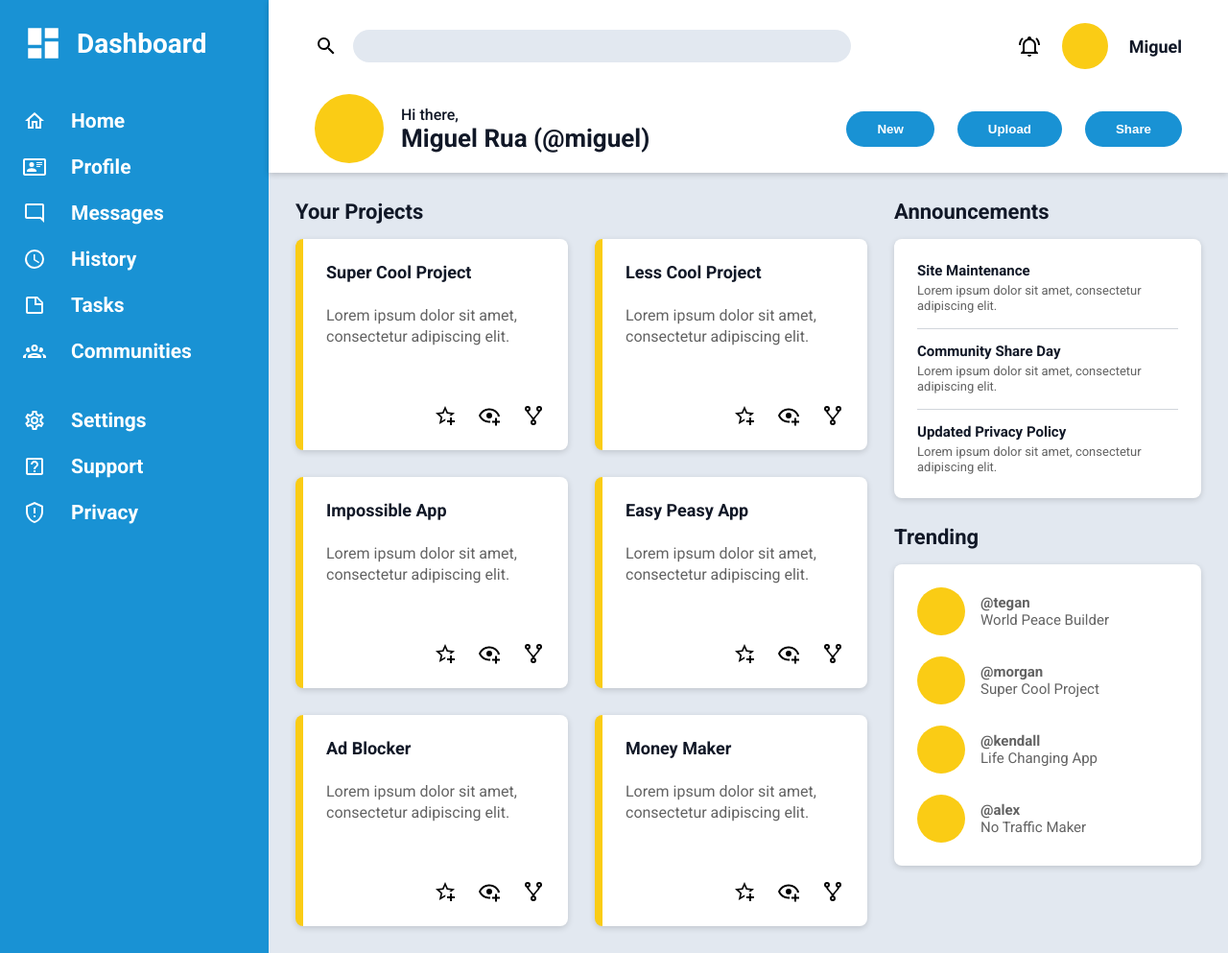
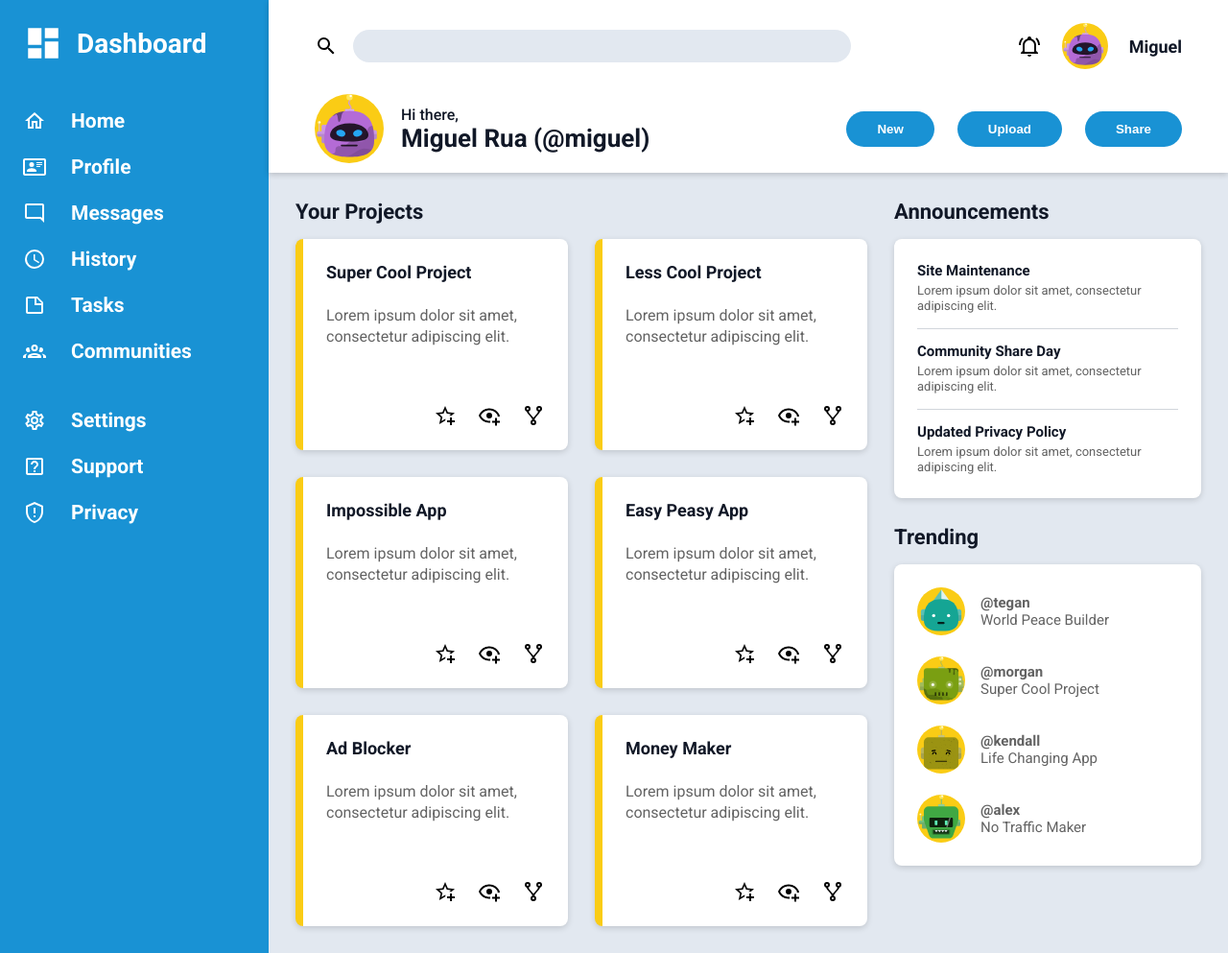
Before and after one commit to MiguelRcol/Admin_panel, a plain HTML site: page index.html in a window 1280 px wide. Shown: the whole page at 96% size. Drawn offline with Linux system fonts and the light colour scheme.

Commit message:
Add new avatar SVGs for user profiles
- Introduced avatar4.svg featuring a unique design with antennas and a square head.
- Added avatar5.svg with a round head and a crooked antenna, showcasing a different color palette and facial features.

```diff
--- a/index.html
+++ b/index.html
@@ -45,14 +45,14 @@
 
         <div class="user-info">
           <img src="./img/bell-ring-outline.svg" alt="" class="header-icon">
-          <div class="small-avatar"></div>
+          <img src="./img/avatar5.svg" alt="Miguel avatar" class="small-avatar avatar">
           <strong>Miguel</strong>
         </div>
       </div>
 
       <div class="header-bottom">
         <div class="greeting">
-          <div class="large-avatar"></div>
+          <img src="./img/avatar5.svg" alt="Miguel avatar" class="large-avatar avatar">
 
           <div>
             <p>Hi there,</p>
@@ -168,7 +168,7 @@
 
           <div class="side-card trending-card">
             <div class="trend">
-              <div class="trend-avatar"></div>
+              <img src="./img/avatar1.svg" alt="Tegan avatar" class="trend-avatar avatar">
               <div>
                 <p class="username">@tegan</p>
                 <p class="project-name">World Peace Builder</p>
@@ -176,7 +176,7 @@
             </div>
 
             <div class="trend">
-              <div class="trend-avatar"></div>
+              <img src="./img/avatar2.svg" alt="Morgan avatar" class="trend-avatar avatar">
               <div>
                 <p class="username">@morgan</p>
                 <p class="project-name">Super Cool Project</p>
@@ -184,7 +184,7 @@
             </div>
 
             <div class="trend">
-              <div class="trend-avatar"></div>
+              <img src="./img/avatar3.svg" alt="Kendall avatar" class="trend-avatar avatar">
               <div>
                 <p class="username">@kendall</p>
                 <p class="project-name">Life Changing App</p>
@@ -192,7 +192,7 @@
             </div>
 
             <div class="trend">
-              <div class="trend-avatar"></div>
+              <img src="./img/avatar4.svg" alt="Alex avatar" class="trend-avatar avatar">
               <div>
                 <p class="username">@alex</p>
                 <p class="project-name">No Traffic Maker</p>
--- a/style.css
+++ b/style.css
@@ -139,11 +139,10 @@ body {
   font-size: 26px;
 }
 
-.small-avatar,
-.large-avatar,
-.trend-avatar {
+.avatar {
+  border-radius: 50%;
+  object-fit: cover;
   background-color: #facc15;
-  border-radius: 50%;
 }
 
 .small-avatar {
```
Also changed, not shown: img/avatar1.svg (added), img/avatar2.svg (added), img/avatar3.svg (added), img/avatar4.svg (added), img/avatar5.svg (added).
